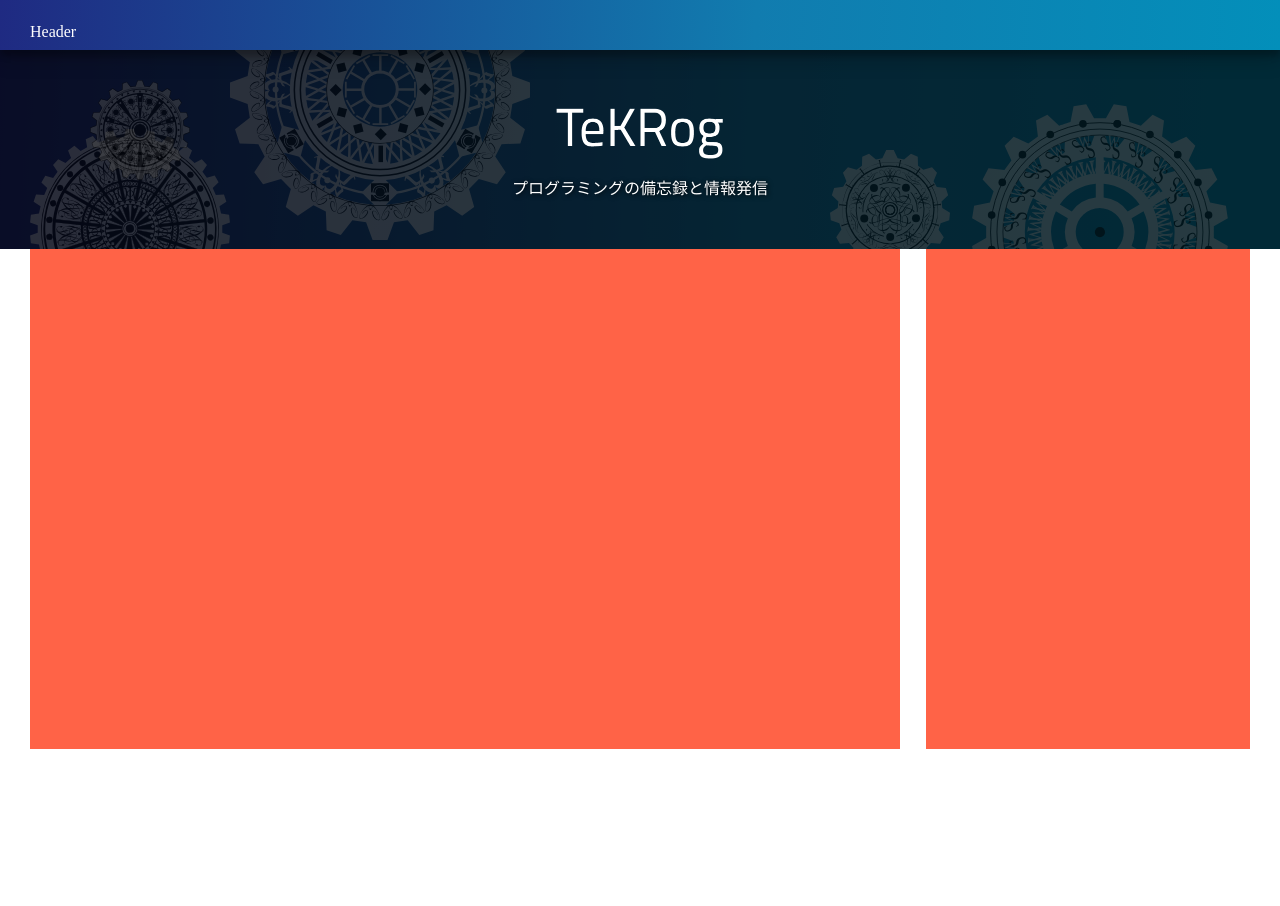
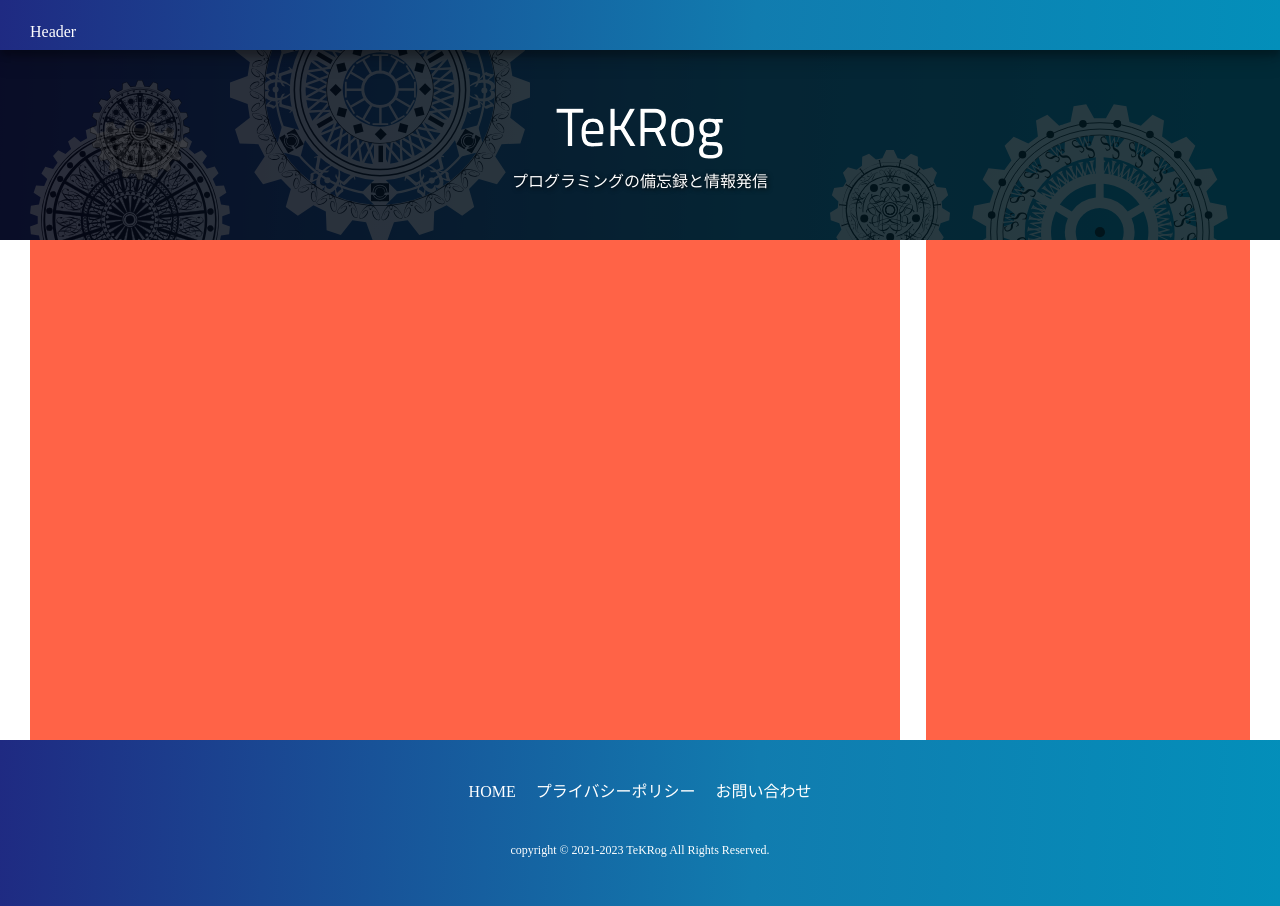
Before and after one commit to Ryoh96/tekrog, a Next.js app: page /test in a window 1280 px wide. Before the commit the page ends 800 px from the top, so only its background shows below. Built offline with nearby package versions, Linux system fonts and the light colour scheme.

Commit message:
Added ResetCSS and Implemented Footer

```diff
--- a/package.json
+++ b/package.json
@@ -34,6 +34,7 @@
     "eslint-plugin-simple-import-sort": "^10.0.0",
     "husky": "^8.0.0",
     "npm-run-all": "^4.1.5",
-    "prettier": "^2.8.4"
+    "prettier": "^2.8.4",
+    "styled-reset": "^4.4.5"
   }
 }
--- /dev/null
+++ b/src/components/organisms/Fnav.tsx
@@ -0,0 +1,27 @@
+import styled from 'styled-components'
+
+const fnavItems = ['HOME', 'プライバシーポリシー', 'お問い合わせ']
+
+const FnavList = styled.ul`
+  display: flex;
+  gap: 20px;
+  height: 64px;
+  place-items: center;
+`
+
+const FnavItem = styled.li`
+  transition: transform 0.2s;
+  position: relative;
+`
+
+const Fnav = () => {
+  return (
+    <FnavList>
+      {fnavItems.map((item) => (
+        <FnavItem key={item}>{item}</FnavItem>
+      ))}
+    </FnavList>
+  )
+}
+
+export default Fnav
--- /dev/null
+++ b/src/components/organisms/Footer.tsx
@@ -0,0 +1,37 @@
+import styled from 'styled-components'
+
+import Fnav from '@/components/organisms/Fnav'
+
+import PageContainer from './../layout/PageContainer'
+
+const FooterWrapper = styled.footer`
+  padding-block: 20px 50px;
+  background: ${({ theme }) => theme.gradient.main};
+  color: #fff;
+  text-align: center;
+`
+
+const FooterContainer = styled.div`
+  display: grid;
+  gap: 20px;
+  place-content: center;
+`
+
+const Copy = styled.p`
+  font-size: 12px;
+`
+
+const Footer = () => {
+  return (
+    <FooterWrapper>
+      <PageContainer>
+        <FooterContainer>
+          <Fnav />
+          <Copy>copyright ©︎ 2021-2023 TeKRog All Rights Reserved.</Copy>
+        </FooterContainer>
+      </PageContainer>
+    </FooterWrapper>
+  )
+}
+
+export default Footer
--- a/src/pages/test.tsx
+++ b/src/pages/test.tsx
@@ -1,5 +1,6 @@
 import styled from 'styled-components'
 
+import Footer from '@/components/organisms/Footer'
 import Header from '@/components/organisms/Header'
 import Hero from '@/components/organisms/Hero'
 
@@ -31,6 +32,7 @@ const Test = () => {
           </TwoColumnContainer>
         </PageContainer>
       </main>
+      <Footer />
     </>
   )
 }
--- a/src/styles/GlobalStyle.ts
+++ /dev/null
@@ -1,12 +0,0 @@
-import { createGlobalStyle } from 'styled-components'
-
-const GlobalStyle = createGlobalStyle`
-  *,
-  *::before,
-  *::after {
-    margin: 0;
-    padding: 0;
-  }
-`
-
-export default GlobalStyle
--- /dev/null
+++ b/src/styles/GlobalStyle.tsx
@@ -0,0 +1,19 @@
+import { createGlobalStyle } from 'styled-components'
+import { Reset } from 'styled-reset'
+
+const Base = createGlobalStyle`
+  * {
+    font-size: 16px;
+  }
+`
+
+const GlobalStyle = () => {
+  return (
+    <>
+      <Reset />
+      <Base />
+    </>
+  )
+}
+
+export default GlobalStyle
```
Also changed, not shown: src/components/atoms/Gear.tsx (line endings or trailing spaces), src/components/organisms/Hero.tsx (line endings or trailing spaces), 2 other files (tests, documents, lock files or other folders).
